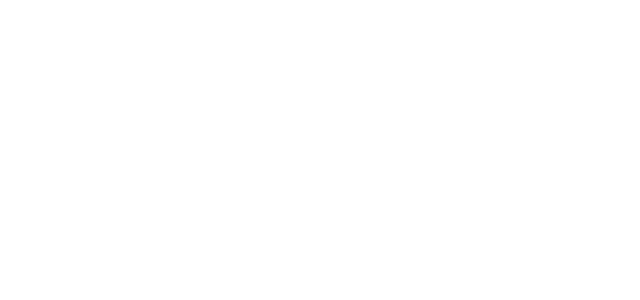
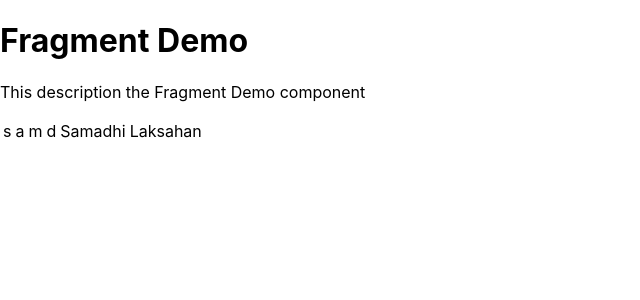
Before and after one commit to mytute/react-test, a React (Create React App) app in the folder hello-world/: page / in a window 1280 px wide. Shown: the top 300 px of the page, without its empty margins (0-640 px from the left). Built offline with nearby package versions, Linux system fonts and the light colour scheme.

Commit message:
add test

```diff
--- a/hello-world/src/App.js
+++ b/hello-world/src/App.js
@@ -1,8 +1,12 @@
 import './App.css';
+import FragmentDemo from './components/FragmentDemo';
+import Table from './components/Table';
 
 function App() {
   return (
     <div>
+      <FragmentDemo/>
+      <Table/>
     </div>
   );
 }
--- /dev/null
+++ b/hello-world/src/components/Column.js
@@ -0,0 +1,16 @@
+import React from "react";
+
+const Column = () => {
+  const items = ["s", "a", "m", "d"];
+  return (
+    <React.Fragment>
+      {items.map((item, index) => (
+        <React.Fragment key={index}> <td>{item}</td></React.Fragment>
+      ))}
+      <td>Samadhi</td>
+      <td>Laksahan</td>
+    </React.Fragment>
+  );
+};
+
+export default Column;
--- /dev/null
+++ b/hello-world/src/components/FragmentDemo.js
@@ -0,0 +1,13 @@
+import React from 'react';
+
+const FragmentDemo = () => {
+  return (
+    <React.Fragment>
+        <h1>Fragment Demo</h1>
+        <p>This description the Fragment Demo component</p>
+    </React.Fragment>
+
+  )
+}
+
+export default FragmentDemo;
--- /dev/null
+++ b/hello-world/src/components/Table.js
@@ -0,0 +1,16 @@
+import React from "react";
+import Column from "./Column";
+
+const Table = () => {
+  return (
+    <table>
+      <tbody>
+        <tr>
+          <Column/>
+        </tr>
+      </tbody>
+    </table>
+  );
+};
+
+export default Table;
```
Also changed, not shown: 1 other file (tests, documents, lock files or other folders).
